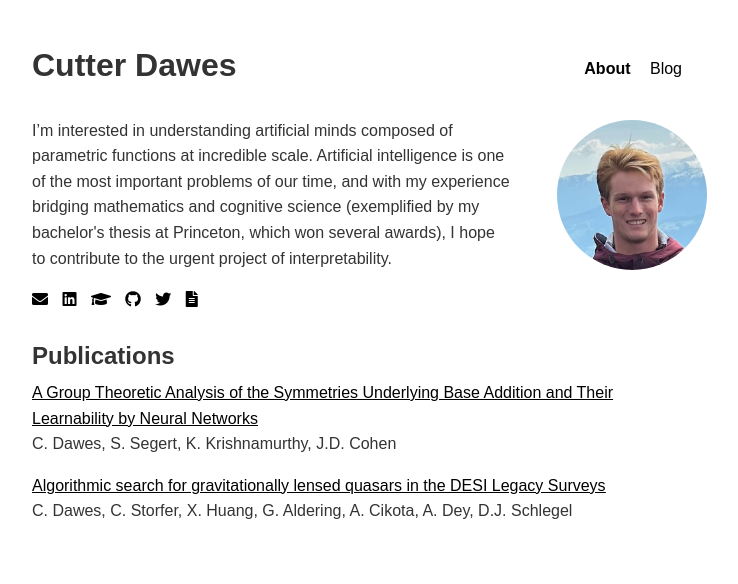
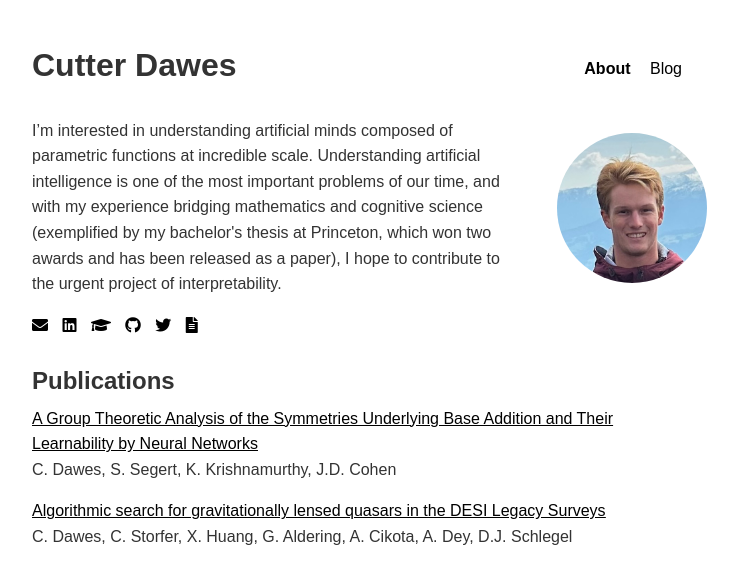
Before and after one commit to cutterdawes/cutterdawes.github.io, a Jekyll site: the page built from index.html, in a window 1280 px wide. Shown: the top 584 px of the page, without its empty margins (283-1021 px from the left). Built offline with Jekyll 4.4.1, drawn with Linux system fonts in a browser that asks for light colours.

Commit message:
Update bio on about page again.

```diff
--- a/index.html
+++ b/index.html
@@ -10,7 +10,7 @@ redirect_from:
         <div class="text-content">
 
             <p>
-                I’m interested in understanding artificial minds composed of parametric functions at incredible scale. Artificial intelligence is one of the most important problems of our time, and with my experience bridging mathematics and cognitive science (exemplified by my bachelor's thesis at Princeton, which won several awards), I hope to contribute to the urgent project of interpretability.
+                I’m interested in understanding artificial minds composed of parametric functions at incredible scale. Understanding artificial intelligence is one of the most important problems of our time, and with my experience bridging mathematics and cognitive science (exemplified by my bachelor's thesis at Princeton, which won two awards and has been released as a paper), I hope to contribute to the urgent project of interpretability.
             </p>
             <div class="links">
                 <a href="mailto:cutter@dawes.org" aria-label="Email"><i class="fas fa-envelope"></i></a>
```
